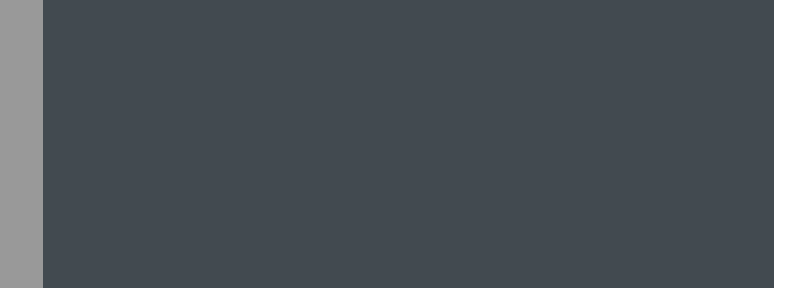
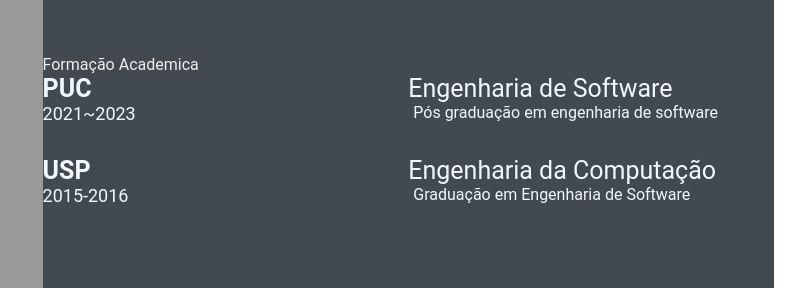
Before and after one commit to LucasHRocha/devweekgit.github.io, a plain HTML site: page index.html in a window 1280 px wide. Shown: the part 393-681 px from the top of the page, 378-1183 px from the left. Drawn offline with Linux system fonts and the light colour scheme.

Commit message:
feat-add-school-academy (#2)

```diff
--- a/index.html
+++ b/index.html
@@ -1,5 +1,6 @@
 <!DOCTYPE html>
 <html lang="en">
+
 <head>
     <meta charset="UTF-8">
     <meta http-equiv="X-UA-Compatible" content="IE=edge">
@@ -9,6 +10,7 @@
 
     <link rel="stylesheet" href="style.css">
 </head>
+
 <body>
     <main class="resume-contents">
         <section class="left-section">
@@ -30,8 +32,12 @@
                 <div class="skills">
                     <p class="left-title">Skills</p>
                     <ul>
-                        <li><p>HTML, CSS, Git e GitHub</p></li>
-                        <li><p>Linux</p></li>
+                        <li>
+                            <p>HTML, CSS, Git e GitHub</p>
+                        </li>
+                        <li>
+                            <p>Linux</p>
+                        </li>
                     </ul>
                 </div>
             </div>
@@ -58,7 +64,7 @@
                     <div class="exp-right">
                         <p class="exp-position">Engenheiro de Software</p>
                         <p class="exp-desc">
-                        Descreva  aqui quais foram as principais atividades da empresa 01
+                            Descreva aqui quais foram as principais atividades da empresa 01
                         </p>
                     </div>
                     <div class="exp-left">
@@ -72,7 +78,33 @@
                         </p>
                     </div>
             </section>
+            <section class="educaction-gap">
+                <div class="right-title">Formação Academica</div>
+                <div class="education-contents">
+                    <div class="education-left">
+                        <p class="education-school-name">PUC</p>
+                        <p class="educationp-time-period">2021~2023</p>
+                    </div>
+                    <div class="education-right">
+                        <p class="education-subject">Engenharia de Software</p>
+                        <p class="education-desc">
+                            Pós graduação em engenharia de software
+                        </p>
+                    </div>
+                </div>
+                <div class="education-contents">
+                    <div class="education-left">
+                        <p class="education-school-name">USP</p>
+                        <p class="educationp-time-period">2015-2016</p>
+                    </div>
+                    <div class="education-right">
+                        <p class="education-subject">Engenharia da Computação</p>
+                        <p class="education-desc">
+                            Graduação em Engenharia de Software
+                        </p>
+            </section>
         </section>
     </main>
 </body>
+
 </html>
```
Lines whose indentation alone changed are shown as unchanged.
